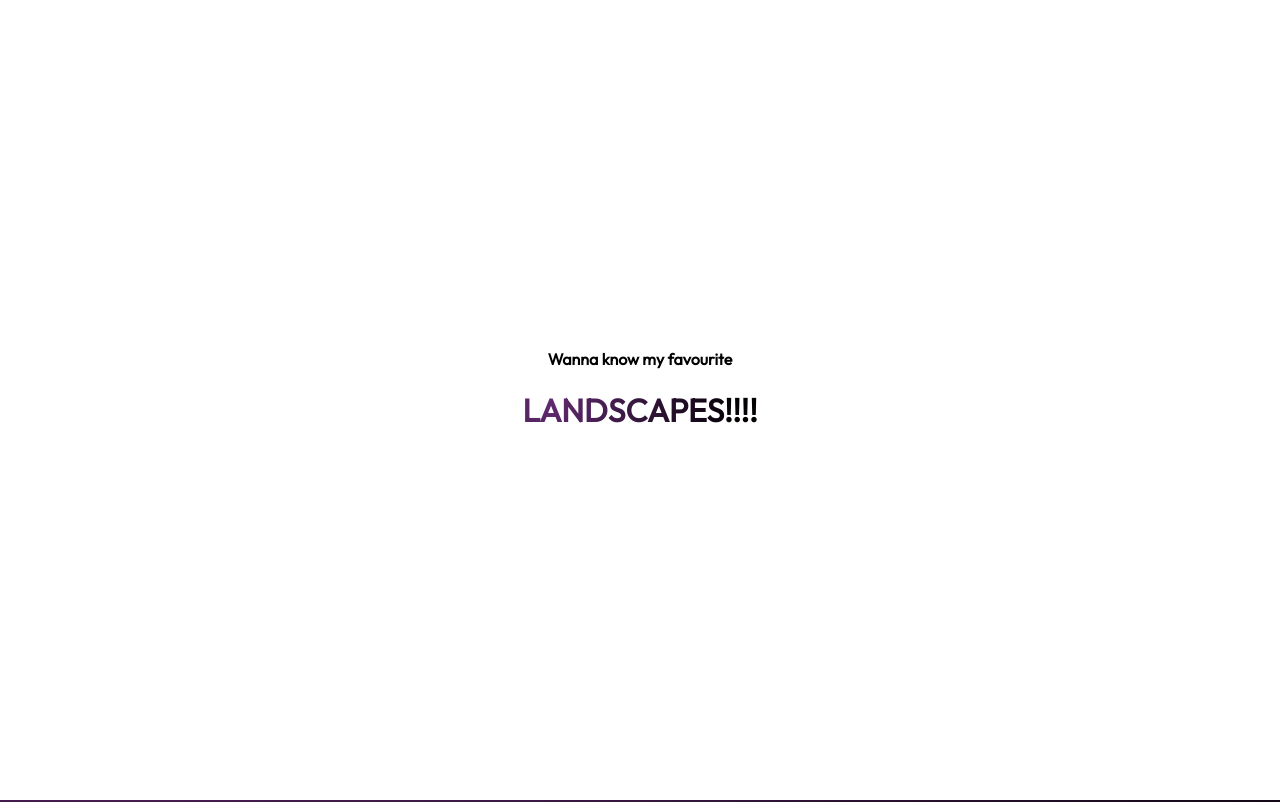
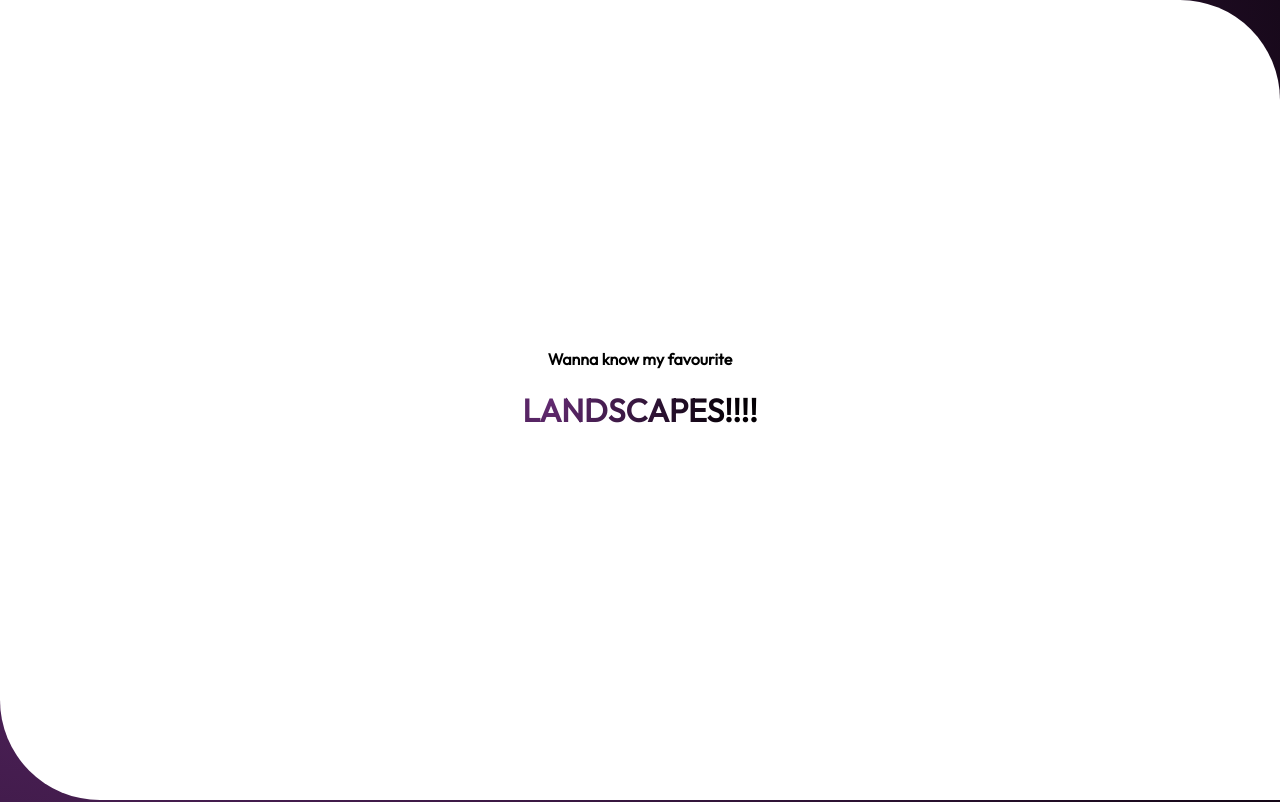
Before and after one commit to TheKrushnaved/WebDesk, a plain HTML site: page index.html in a window 1280 px wide. Shown: the top 802 px of the page. Drawn offline with Linux system fonts and the light colour scheme.

Commit message:
gridcss.css

```diff
--- a/gridcss.css
+++ b/gridcss.css
@@ -16,6 +16,7 @@ body {
     height: 100vh;
     text-align: center;
     background-color: white;
+    border-radius: 0 100px 0 100px;
 }
 
 .intro h4, .intro h1 footer{
```
